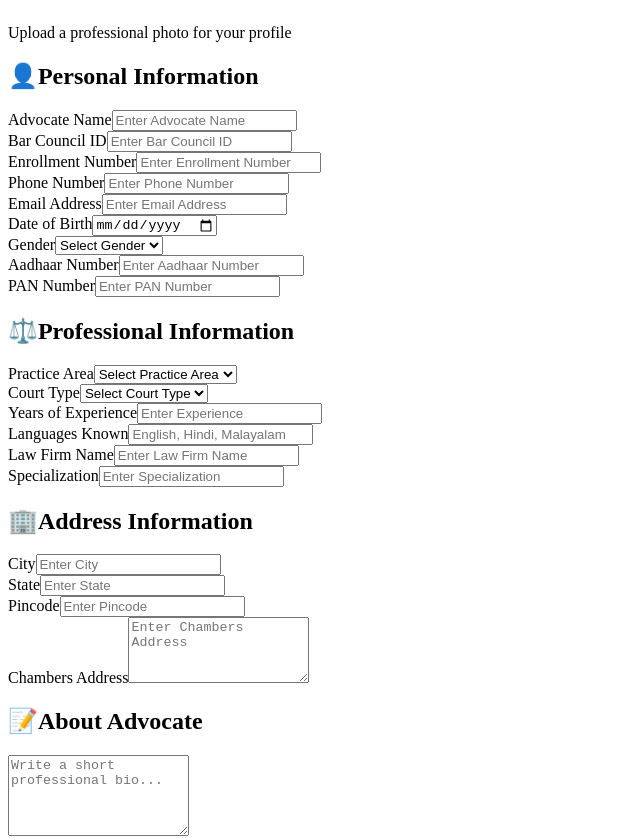
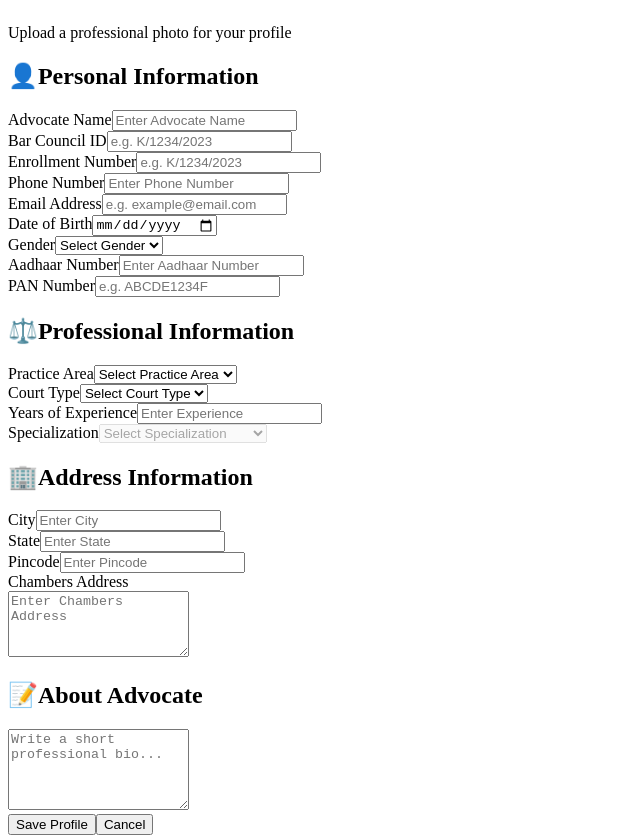
Before and after one commit to Thasni2002/Legal-Tech, a Next.js app in the folder frontend/: page /UI/ProfileManagement/ProfileManagmentView in a window 1280 px wide. Shown: the part 484-1322 px from the top of the page, without its empty margins (0-640 px from the left). Built offline with nearby package versions, Linux system fonts and the light colour scheme.

Commit message:
updatesssss

```diff
--- a/frontend/src/pages/UI/ProfileManagement/ProfileManagmentView.jsx
+++ b/frontend/src/pages/UI/ProfileManagement/ProfileManagmentView.jsx
@@ -7,6 +7,14 @@ import SelectField from "@/components/SelectField/SelectField";
 import { getLoggedInUser } from "@/utils/auth";
 
 export default function ProfileManagmentView({ onSubmit, onCancel, initialData }) {
+  const specializationOptionsMap = {
+    "Civil Law": ["Property Disputes", "Contracts", "Torts", "Consumer Protection"],
+    "Criminal Law": ["Bail Matters", "Cyber Crime", "White Collar Crime", "Narcotics"],
+    "Corporate Law": ["Mergers & Acquisitions", "Intellectual Property", "Taxation", "Compliance"],
+    "Family Law": ["Divorce", "Child Custody", "Alimony", "Domestic Violence"],
+    "Property Law": ["Real Estate", "Land Disputes", "Tenant Rights", "Wills & Estates"]
+  };
+
   const [formData, setFormData] = useState({
     advocateName: "",
     barCouncilId: "",
@@ -32,18 +40,79 @@ export default function ProfileManagmentView({ onSubmit, onCancel, initialData }
     ...initialData,
   });
 
+  const [errors, setErrors] = useState({});
+  const [touched, setTouched] = useState({});
+
+  function validateField(name, value) {
+    switch (name) {
+      case "advocateName": if (!value.trim()) return "Advocate Name is required"; return "";
+      case "barCouncilId": if (!value.trim()) return "Bar Council ID is required"; if (!/^K\/\d{1,5}\/\d{4}$/i.test(value.trim())) return "Must be Kerala format (e.g., K/1234/2023)"; return "";
+      case "enrollmentNumber": if (!value.trim()) return "Enrollment Number is required"; if (!/^K\/\d{1,5}\/\d{4}$/i.test(value.trim())) return "Must be Kerala format (e.g., K/1234/2023)"; return "";
+      case "phoneNumber": if (value && !/^\d{10}$/.test(value)) return "Phone Number must be 10 digits"; return "";
+      case "aadhaarNumber": if (value && !/^\d{12}$/.test(value)) return "Aadhaar Number must be 12 digits"; return "";
+      case "emailAddress": if (value && !/^[^\s@]+@[^\s@]+\.[^\s@]+$/.test(value)) return "Invalid email address"; return "";
+      case "panNumber": if (value && !/^[A-Z]{5}[0-9]{4}[A-Z]{1}$/.test(value)) return "Invalid PAN Number format (e.g. ABCDE1234F)"; return "";
+      case "practiceArea": if (!value.trim()) return "Practice Area is required"; return "";
+      case "courtType": if (!value.trim()) return "Court Type is required"; return "";
+      case "city": if (!value.trim()) return "City is required"; return "";
+      case "state": if (!value.trim()) return "State is required"; return "";
+      case "pincode": if (value && !/^\d{6}$/.test(value)) return "Pincode must be 6 digits"; return "";
+      case "chambersAddress": if (!value.trim()) return "Chambers Address is required"; return "";
+      case "yearsOfExperience": if (value && (isNaN(value) || Number(value) < 0)) return "Experience must be positive"; return "";
+      default: return "";
+    }
+  }
+
+  function validateAll() {
+    const fields = ["advocateName", "barCouncilId", "enrollmentNumber", "phoneNumber", "emailAddress", "aadhaarNumber", "practiceArea", "courtType", "yearsOfExperience", "city", "state", "pincode", "chambersAddress"];
+    const newErrors = {};
+    const newTouched = {};
+    let valid = true;
+    fields.forEach((field) => {
+      const err = validateField(field, formData[field] || "");
+      newErrors[field] = err;
+      newTouched[field] = true;
+      if (err) valid = false;
+    });
+    setErrors(newErrors);
+    setTouched(newTouched);
+    return valid;
+  }
+
   const [user, setUser] = useState(null);
 
   useEffect(() => {
     setUser(getLoggedInUser());
   }, []);
 
+  const getSpecializationOptions = () => {
+    return formData?.practiceArea && specializationOptionsMap[formData.practiceArea]
+      ? specializationOptionsMap[formData.practiceArea]
+      : ["Select Practice Area first"];
+  };
+
   const handleChange = (e) => {
     const { name, value } = e.target;
+
+    const numberFields = ["phoneNumber", "aadhaarNumber", "pincode", "yearsOfExperience"];
+    if (numberFields.includes(name)) {
+      if (!/^\d*$/.test(value)) return;
+    }
+
+    let finalValue = value;
+    if (name === "panNumber") {
+      finalValue = value.toUpperCase();
+    }
+
     setFormData((prev) => ({
       ...prev,
-      [name]: value,
+      [name]: finalValue,
+      ...(name === "practiceArea" ? { specialization: "" } : {})
     }));
+
+    const error = validateField(name, finalValue);
+    setTouched((prev) => ({ ...prev, [name]: true }));
+    setErrors((prev) => ({ ...prev, [name]: error }));
   };
 
   const handleImageChange = (e) => {
@@ -62,6 +131,7 @@ export default function ProfileManagmentView({ onSubmit, onCancel, initialData }
 
   const handleSubmit = (e) => {
     e.preventDefault();
+    if (!validateAll()) return;
     if (onSubmit) {
       onSubmit(formData);
     }
@@ -125,6 +195,7 @@ export default function ProfileManagmentView({ onSubmit, onCancel, initialData }
             </h2>
 
             <div className="grid grid-cols-1 md:grid-cols-2 xl:grid-cols-3 gap-6">
+              <div>
               <InputField
                 label="Advocate Name"
                 placeholder="Enter Advocate Name"
@@ -132,23 +203,38 @@ export default function ProfileManagmentView({ onSubmit, onCancel, initialData }
                 value={formData.advocateName}
                 onChange={handleChange}
               />
+              {touched.advocateName && errors.advocateName && (
+                <p className="text-red-500 text-sm mt-1">{errors.advocateName}</p>
+              )}
+            </div>
 
+              <div>
               <InputField
                 label="Bar Council ID"
-                placeholder="Enter Bar Council ID"
+                placeholder="e.g. K/1234/2023"
                 name="barCouncilId"
                 value={formData.barCouncilId}
                 onChange={handleChange}
               />
+              {touched.barCouncilId && errors.barCouncilId && (
+                <p className="text-red-500 text-sm mt-1">{errors.barCouncilId}</p>
+              )}
+            </div>
 
+              <div>
               <InputField
                 label="Enrollment Number"
-                placeholder="Enter Enrollment Number"
+                placeholder="e.g. K/1234/2023"
                 name="enrollmentNumber"
                 value={formData.enrollmentNumber}
                 onChange={handleChange}
               />
+              {touched.enrollmentNumber && errors.enrollmentNumber && (
+                <p className="text-red-500 text-sm mt-1">{errors.enrollmentNumber}</p>
+              )}
+            </div>
 
+              <div>
               <InputField
                 label="Phone Number"
                 placeholder="Enter Phone Number"
@@ -156,16 +242,26 @@ export default function ProfileManagmentView({ onSubmit, onCancel, initialData }
                 value={formData.phoneNumber}
                 onChange={handleChange}
               />
+              {touched.phoneNumber && errors.phoneNumber && (
+                <p className="text-red-500 text-sm mt-1">{errors.phoneNumber}</p>
+              )}
+            </div>
 
+              <div>
               <InputField
                 label="Email Address"
                 type="email"
-                placeholder="Enter Email Address"
+                placeholder="e.g. example@email.com"
                 name="emailAddress"
                 value={formData.emailAddress}
                 onChange={handleChange}
               />
+              {touched.emailAddress && errors.emailAddress && (
+                <p className="text-red-500 text-sm mt-1">{errors.emailAddress}</p>
+              )}
+            </div>
 
+              <div>
               <InputField
                 label="Date of Birth"
                 type="date"
@@ -173,7 +269,12 @@ export default function ProfileManagmentView({ onSubmit, onCancel, initialData }
                 value={formData.dateOfBirth}
                 onChange={handleChange}
               />
+              {touched.dateOfBirth && errors.dateOfBirth && (
+                <p className="text-red-500 text-sm mt-1">{errors.dateOfBirth}</p>
+              )}
+            </div>
 
+              <div>
               <SelectField
                 label="Gender"
                 options={["Male", "Female", "Other"]}
@@ -181,7 +282,12 @@ export default function ProfileManagmentView({ onSubmit, onCancel, initialData }
                 value={formData.gender}
                 onChange={handleChange}
               />
+              {touched.gender && errors.gender && (
+                <p className="text-red-500 text-sm mt-1">{errors.gender}</p>
+              )}
+            </div>
 
+              <div>
               <InputField
                 label="Aadhaar Number"
                 placeholder="Enter Aadhaar Number"
@@ -189,14 +295,23 @@ export default function ProfileManagmentView({ onSubmit, onCancel, initialData }
                 value={formData.aadhaarNumber}
                 onChange={handleChange}
               />
+              {touched.aadhaarNumber && errors.aadhaarNumber && (
+                <p className="text-red-500 text-sm mt-1">{errors.aadhaarNumber}</p>
+              )}
+            </div>
 
+              <div>
               <InputField
                 label="PAN Number"
-                placeholder="Enter PAN Number"
+                placeholder="e.g. ABCDE1234F"
                 name="panNumber"
                 value={formData.panNumber}
                 onChange={handleChange}
               />
+              {touched.panNumber && errors.panNumber && (
+                <p className="text-red-500 text-sm mt-1">{errors.panNumber}</p>
+              )}
+            </div>
             </div>
           </div>
 
@@ -208,6 +323,7 @@ export default function ProfileManagmentView({ onSubmit, onCancel, initialData }
             </h2>
 
             <div className="grid grid-cols-1 md:grid-cols-2 xl:grid-cols-3 gap-6">
+              <div>
               <SelectField
                 label="Practice Area"
                 options={[
@@ -221,7 +337,12 @@ export default function ProfileManagmentView({ onSubmit, onCancel, initialData }
                 value={formData.practiceArea}
                 onChange={handleChange}
               />
+              {touched.practiceArea && errors.practiceArea && (
+                <p className="text-red-500 text-sm mt-1">{errors.practiceArea}</p>
+              )}
+            </div>
 
+              <div>
               <SelectField
                 label="Court Type"
                 options={[
@@ -233,7 +354,12 @@ export default function ProfileManagmentView({ onSubmit, onCancel, initialData }
                 value={formData.courtType}
                 onChange={handleChange}
               />
+              {touched.courtType && errors.courtType && (
+                <p className="text-red-500 text-sm mt-1">{errors.courtType}</p>
+              )}
+            </div>
 
+              <div>
               <InputField
                 label="Years of Experience"
                 type="number"
@@ -242,30 +368,24 @@ export default function ProfileManagmentView({ onSubmit, onCancel, initialData }
                 value={formData.yearsOfExperience}
                 onChange={handleChange}
               />
+              {touched.yearsOfExperience && errors.yearsOfExperience && (
+                <p className="text-red-500 text-sm mt-1">{errors.yearsOfExperience}</p>
+              )}
+            </div>
 
-              <InputField
-                label="Languages Known"
-                placeholder="English, Hindi, Malayalam"
-                name="languagesKnown"
-                value={formData.languagesKnown}
-                onChange={handleChange}
-              />
-
-              <InputField
-                label="Law Firm Name"
-                placeholder="Enter Law Firm Name"
-                name="lawFirmName"
-                value={formData.lawFirmName}
-                onChange={handleChange}
-              />
-
-              <InputField
+              <div>
+              <SelectField
                 label="Specialization"
-                placeholder="Enter Specialization"
+                options={getSpecializationOptions()}
                 name="specialization"
                 value={formData.specialization}
                 onChange={handleChange}
+                disabled={!formData.practiceArea}
               />
+              {touched.specialization && errors.specialization && (
+                <p className="text-red-500 text-sm mt-1">{errors.specialization}</p>
+              )}
+            </div>
             </div>
           </div>
 
@@ -277,6 +397,7 @@ export default function ProfileManagmentView({ onSubmit, onCancel, initialData }
             </h2>
 
             <div className="grid grid-cols-1 md:grid-cols-2 xl:grid-cols-3 gap-6">
+              <div>
               <InputField
                 label="City"
                 placeholder="Enter City"
@@ -284,7 +405,12 @@ export default function ProfileManagmentView({ onSubmit, onCancel, initialData }
                 value={formData.city}
                 onChange={handleChange}
               />
+              {touched.city && errors.city && (
+                <p className="text-red-500 text-sm mt-1">{errors.city}</p>
+              )}
+            </div>
 
+              <div>
               <InputField
                 label="State"
                 placeholder="Enter State"
@@ -292,7 +418,12 @@ export default function ProfileManagmentView({ onSubmit, onCancel, initialData }
                 value={formData.state}
                 onChange={handleChange}
               />
+              {touched.state && errors.state && (
+                <p className="text-red-500 text-sm mt-1">{errors.state}</p>
+              )}
+            </div>
 
+              <div>
               <InputField
                 label="Pincode"
                 placeholder="Enter Pincode"
@@ -300,6 +431,10 @@ export default function ProfileManagmentView({ onSubmit, onCancel, initialData }
                 value={formData.pincode}
                 onChange={handleChange}
               />
+              {touched.pincode && errors.pincode && (
+                <p className="text-red-500 text-sm mt-1">{errors.pincode}</p>
+              )}
+            </div>
             </div>
 
             <div className="mt-8">
@@ -307,14 +442,21 @@ export default function ProfileManagmentView({ onSubmit, onCancel, initialData }
                 Chambers Address
               </label>
 
-              <textarea
+                            <div><textarea
                 rows="4"
                 placeholder="Enter Chambers Address"
-                className="w-full rounded-xl border border-[#E2E8F0] bg-white px-4 py-3 text-sm text-[#0F172A] placeholder:text-[#94A3B8] focus:ring-2 focus:ring-[#2563EB]/20 focus:border-[#2563EB] outline-none transition-all duration-200"
+                className={`w-full rounded-xl border px-4 py-3 text-sm text-[#0F172A] placeholder:text-[#94A3B8] focus:ring-2 outline-none transition-all duration-200 ${
+                  touched.chambersAddress && errors.chambersAddress
+                    ? "border-red-500 focus:ring-red-500/20"
+                    : "border-[#E2E8F0] focus:ring-[#2563EB]/20 focus:border-[#2563EB]"
+                }`}
                 name="chambersAddress"
                 value={formData.chambersAddress}
                 onChange={handleChange}
               />
+              {touched.chambersAddress && errors.chambersAddress && (
+                <p className="text-red-500 text-sm mt-1">{errors.chambersAddress}</p>
+              )}</div>
             </div>
           </div>
 
```
Also changed, not shown: frontend/src/pages/UI/LawfirmManagement/LawfirmAdd.jsx (+50 -32 lines), 2 other files (tests, documents, lock files or other folders).
